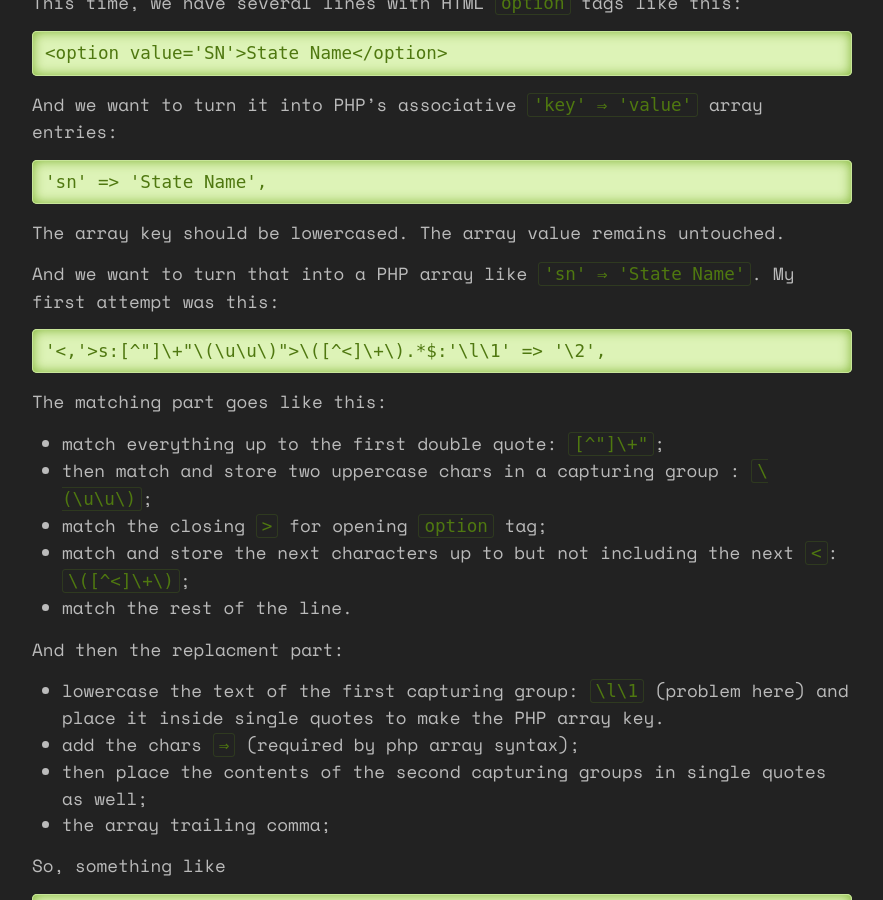
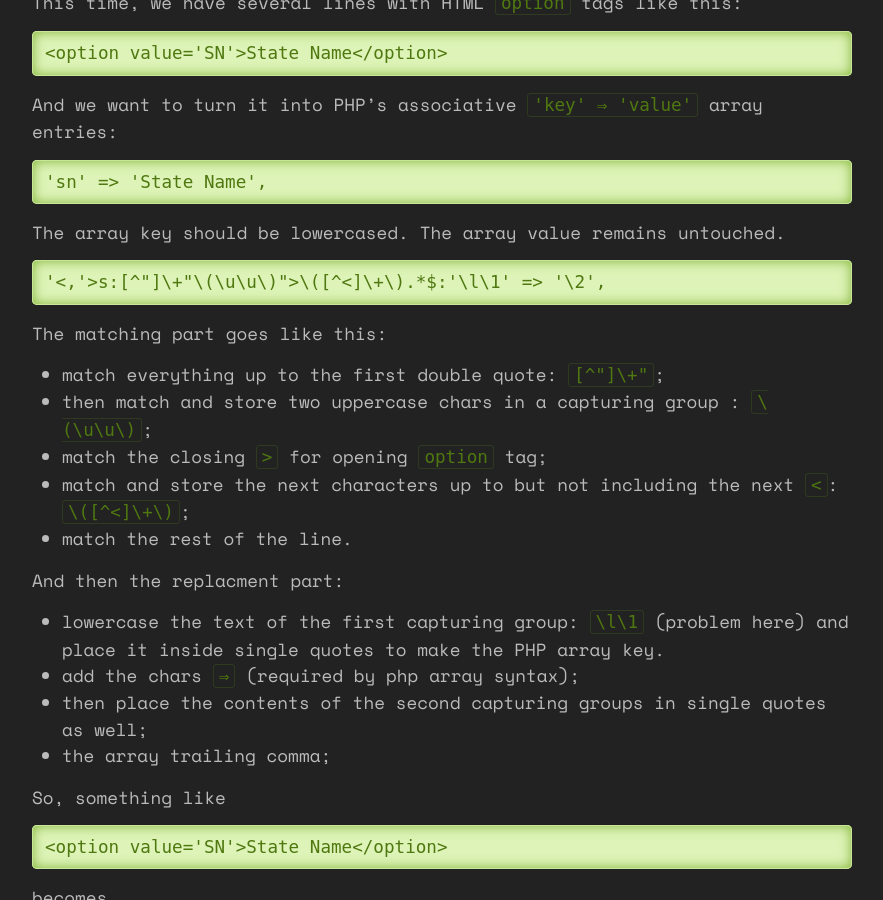
Before and after one commit to FernandoBasso/fernandobasso.github.io, a Jekyll site: the page built from _posts/vim/2017-05-16-editing-code-command-line-align-text-columns.md, in a window 1280 px wide and 900 px high, scrolled down 5177 px. Shown: the whole window, without its empty margins (198-1081 px from the left). Built offline with Jekyll 4.4.1, drawn with Linux system fonts in a browser that asks for light colours; some web fonts are replaced; the table of contents is made by our own code.

Commit message:
Updates...

```diff
--- a/_posts/vim/2017-05-16-editing-code-command-line-align-text-columns.md
+++ b/_posts/vim/2017-05-16-editing-code-command-line-align-text-columns.md
@@ -181,8 +181,6 @@ And we want to turn it into PHP’s associative `'key' ⇒ 'value'` array entrie
 
 The array key should be lowercased. The array value remains untouched.
 
-And we want to turn that into a PHP array like `'sn' ⇒ 'State Name'`. My first attempt was this:
-
     '<,'>s:[^"]\+"\(\u\u\)">\([^<]\+\).*$:'\l\1' => '\2',
 
 The matching part goes like this:
```
